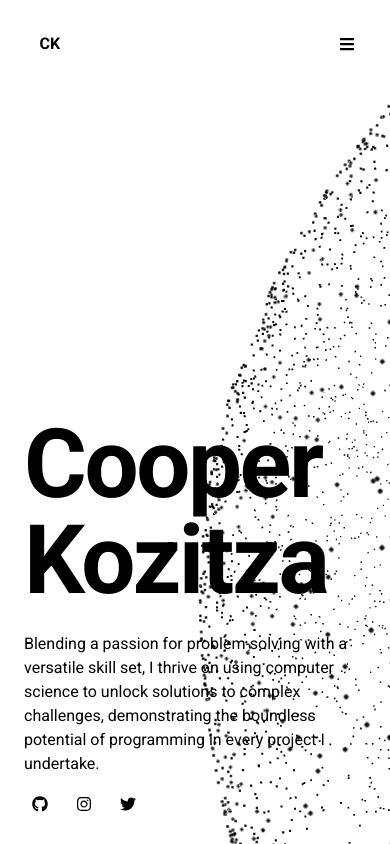
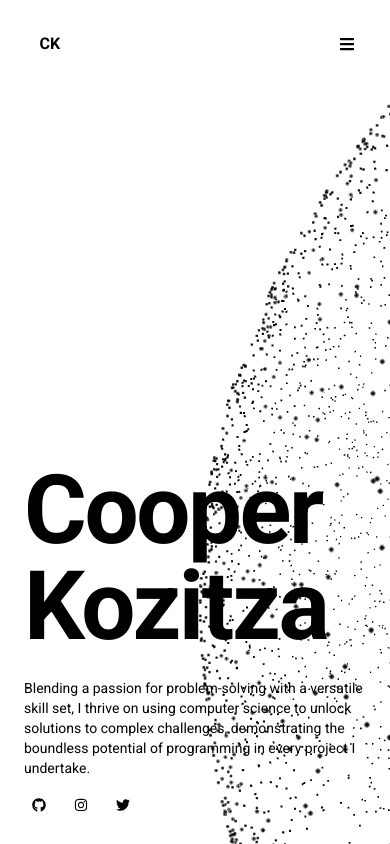
Before and after one commit to CooperKozitza/Portfolio, a Next.js app: page / in a window 390 px wide. Built offline with nearby package versions, Linux system fonts and the light colour scheme.

Commit message:
Update Text Scaling

```diff
--- a/app/layout.tsx
+++ b/app/layout.tsx
@@ -28,7 +28,7 @@ export default function RootLayout({
     <html lang="en" className={`${roboto.variable}`}>
       <body className="text-black dark:text-white dark:bg-neutral-800">
         <Navbar />
-        <div className={`font-sans ${styles.scrollSnapContainer}`}>
+        <div className={`font-sans text-sm md:text-base ${styles.scrollSnapContainer}`}>
           {children}
         </div>
       </body>
--- a/components/section/section.module.css
+++ b/components/section/section.module.css
@@ -1,10 +1,9 @@
 .section {
-  height: 100vh;
-  @apply relative w-full min-h-fit flex items-center
+  @apply relative w-full min-h-fit flex items-center my-96 h-dvh
 }
 
 .sectionInner {
-  @apply max-w-4xl mx-6 md:mx-16
+  @apply max-w-4xl mx-6 md:mx-16 min-h-fit
 }
 
 .fadeIn  div {
```
